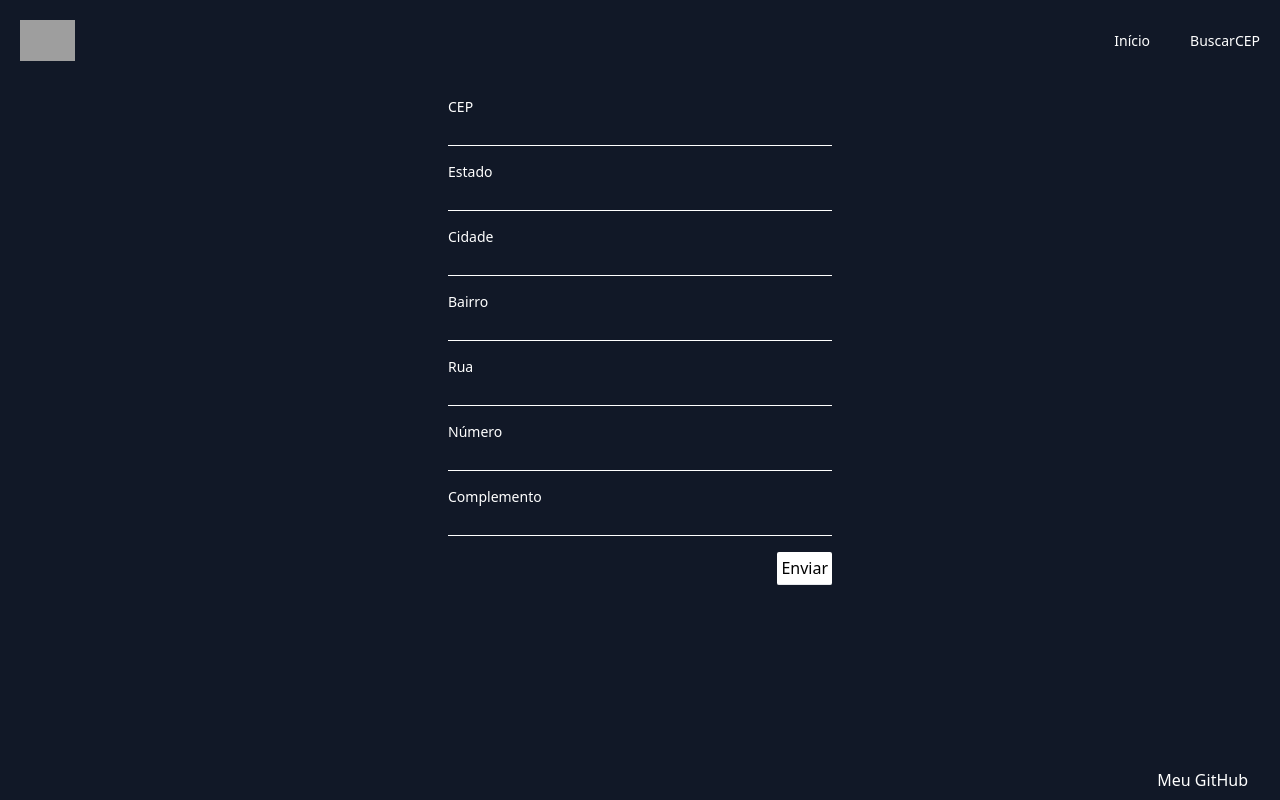
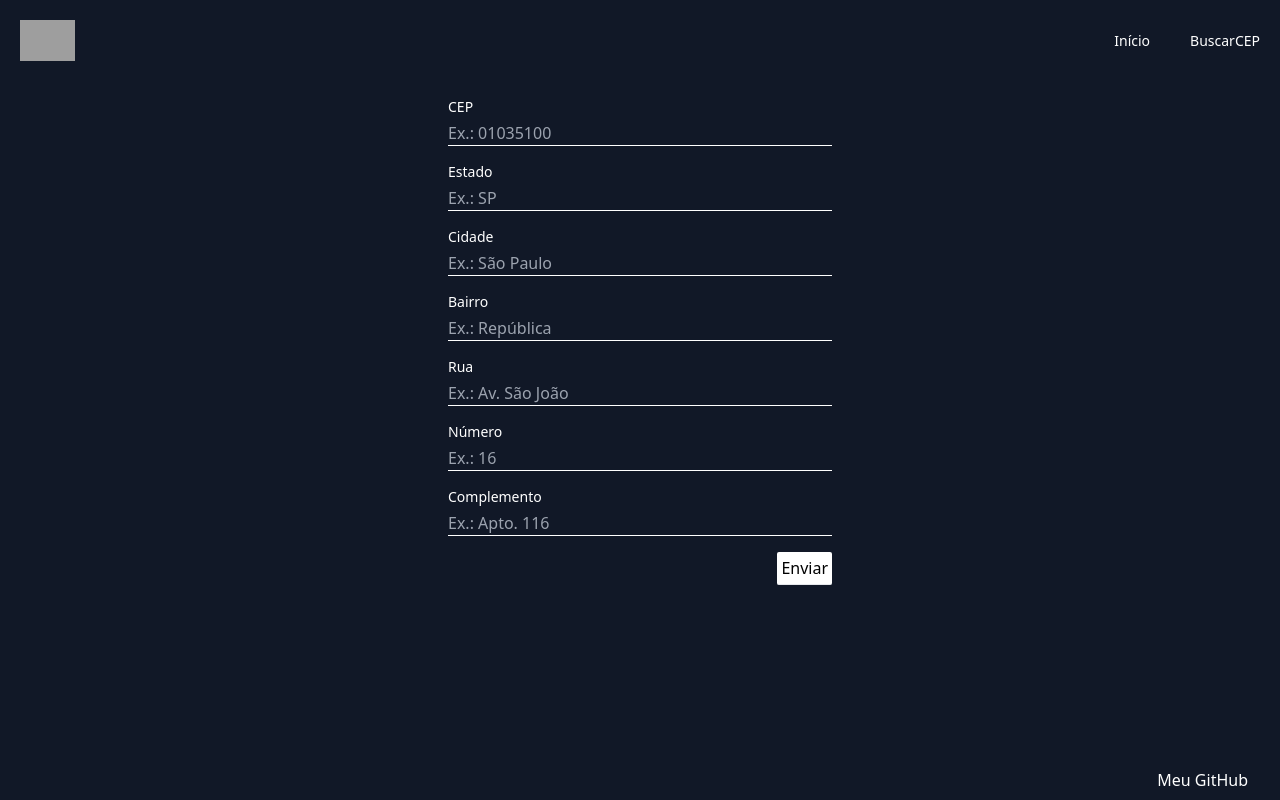
Before and after one commit to pzambao/nuxtjs-blog, a Nuxt app: page /Search-cep in a window 1280 px wide. Built offline with nearby package versions, Linux system fonts and the light colour scheme; grey boxes are pictures that could not be loaded.

Commit message:
feat: adjust cep input and placeholders

```diff
--- a/pages/Search-cep.vue
+++ b/pages/Search-cep.vue
@@ -8,6 +8,7 @@
           v-model="form.cep"
           class="w-full bg-transparent border-b border-white focus:outline-none focus:border-white text-white"
           type="text"
+          placeholder="Ex.: 01035100"
           @input="checkCep"
         />
         <span v-if="errors.cep">CEP é obrigatório e deve ter 8 caracteres</span>
@@ -19,6 +20,7 @@
           v-model="form.uf"
           type="text"
           class="w-full bg-transparent border-b border-white focus:outline-none focus:border-white text-white"
+          placeholder="Ex.: SP"
         />
         <span v-if="errors.uf">Estado é obrigatório</span>
       </div>
@@ -29,6 +31,7 @@
           v-model="form.localidade"
           type="text"
           class="w-full bg-transparent border-b border-white focus:outline-none focus:border-white text-white"
+          placeholder="Ex.: São Paulo"
         />
         <span v-if="errors.localidade">Cidade é obrigatória</span>
       </div>
@@ -39,6 +42,7 @@
           v-model="form.bairro"
           type="text"
           class="w-full bg-transparent border-b border-white focus:outline-none focus:border-white text-white"
+          placeholder="Ex.: República"
         />
         <span v-if="errors.bairro">Bairro é obrigatório</span>
       </div>
@@ -49,6 +53,7 @@
           v-model="form.logradouro"
           type="text"
           class="w-full bg-transparent border-b border-white focus:outline-none focus:border-white text-white"
+          placeholder="Ex.: Av. São João"
         />
         <span v-if="errors.logradouro">Rua é obrigatória</span>
       </div>
@@ -59,6 +64,7 @@
           v-model="form.number"
           type="text"
           class="w-full bg-transparent border-b border-white focus:outline-none focus:border-white text-white"
+          placeholder="Ex.: 16"
         />
         <span v-if="errors.number">Número é obrigatório</span>
       </div>
@@ -69,6 +75,7 @@
           v-model="form.complement"
           type="text"
           class="w-full bg-transparent border-b border-white focus:outline-none focus:border-white text-white"
+          placeholder="Ex.: Apto. 116"
         />
       </div>
 
@@ -130,7 +137,10 @@ const fetchCepData = async (cep: string) => {
   }
 }
 
+
 const checkCep = () => {
+  form.value.cep = form.value.cep.replace(/\D/g, '').slice(0, 8)
+
   if (form.value.cep.length === 8) {
     fetchCepData(form.value.cep)
   }
```
